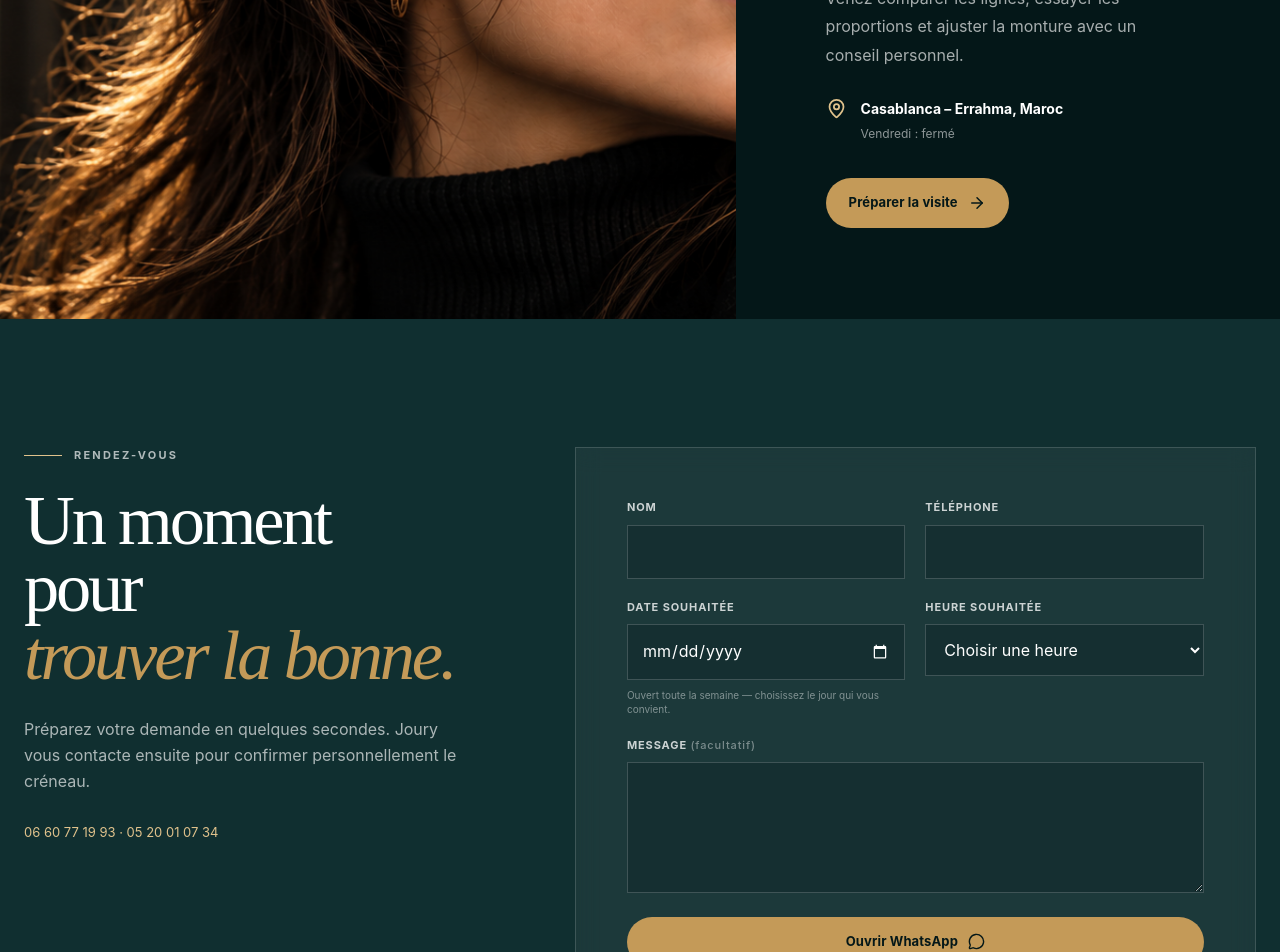
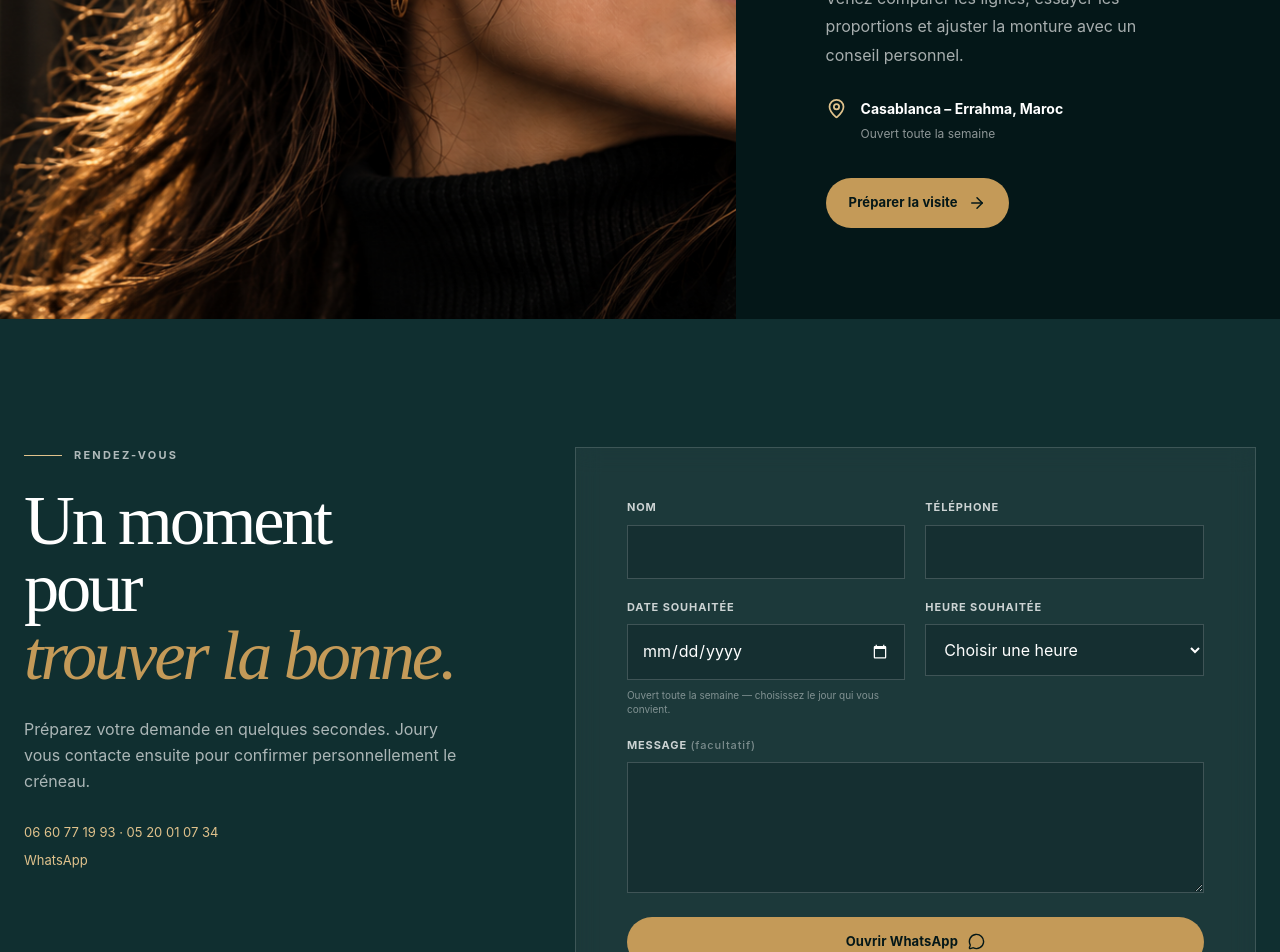
Before and after one commit to Anasseurukoo/joury-optic, a Next.js app: page / in a window 1280 px wide. Shown: the part 8000-8952 px from the top of the page. Built offline with nearby package versions, Linux system fonts and the light colour scheme.

Commit message:
Update homepage opening information

```diff
--- a/components/HomePage.tsx
+++ b/components/HomePage.tsx
@@ -57,21 +57,13 @@ export default function HomePage() {
                 <Link href="/rendez-vous" className="button button-glass"><CalendarDays size={18} /> Préparer une visite</Link>
               </div>
               <div className="hero-exclusive-demo-row">
-                <Link
-                  href="/essayage#demo"
-                  className="hero-exclusive-demo"
-                  aria-label="Ouvrir la démo Try On Lunettes"
-                >
+                <Link href="/essayage#demo" className="hero-exclusive-demo" aria-label="Ouvrir la démo Try On Lunettes">
                   <Camera size={17} aria-hidden="true" />
                   <span>Try On Lunettes</span>
                   <strong>Essai en direct</strong>
                   <ArrowRight size={16} aria-hidden="true" />
                 </Link>
-                <Link
-                  href="/try-lens#demo"
-                  className="hero-exclusive-demo"
-                  aria-label="Ouvrir la démo Try Lens"
-                >
+                <Link href="/try-lens#demo" className="hero-exclusive-demo" aria-label="Ouvrir la démo Try Lens">
                   <Camera size={17} aria-hidden="true" />
                   <span>Try Lens</span>
                   <strong>Essai en direct</strong>
@@ -79,7 +71,6 @@ export default function HomePage() {
                 </Link>
               </div>
             </motion.div>
-
           </div>
 
           <div className="shell hero-bottom">
@@ -203,7 +194,6 @@ export default function HomePage() {
         </section>
 
         <SupplierSection />
-
         <IndoTechnologiesSection />
 
         <section className="visit-section">
@@ -216,7 +206,7 @@ export default function HomePage() {
             <p>Venez comparer les lignes, essayer les proportions et ajuster la monture avec un conseil personnel.</p>
             <div className="visit-address">
               <MapPin size={21} />
-              <div><strong>{business.address}</strong><span>Vendredi : fermé</span></div>
+              <div><strong>{business.address}</strong><span>Ouvert toute la semaine</span></div>
             </div>
             <Link href="/contact" className="button button-gold">Préparer la visite <ArrowRight size={18} /></Link>
           </div>
@@ -230,7 +220,8 @@ export default function HomePage() {
               <p>Préparez votre demande en quelques secondes. Joury vous contacte ensuite pour confirmer personnellement le créneau.</p>
               <div className="appointment-contact">
                 <a href={`tel:${business.phoneHref}`}>{business.phoneDisplay}</a>
-                <a href={`mailto:${business.email}`}>{business.email}</a>
+                <a href={business.whatsappUrl} target="_blank" rel="noreferrer">WhatsApp</a>
+                {business.email && <a href={`mailto:${business.email}`}>{business.email}</a>}
               </div>
             </div>
             <div className="appointment-panel">
```
